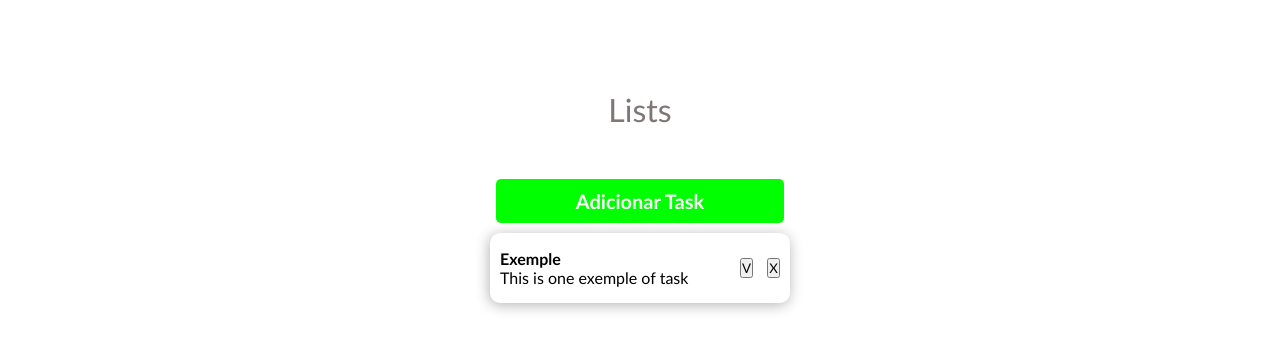
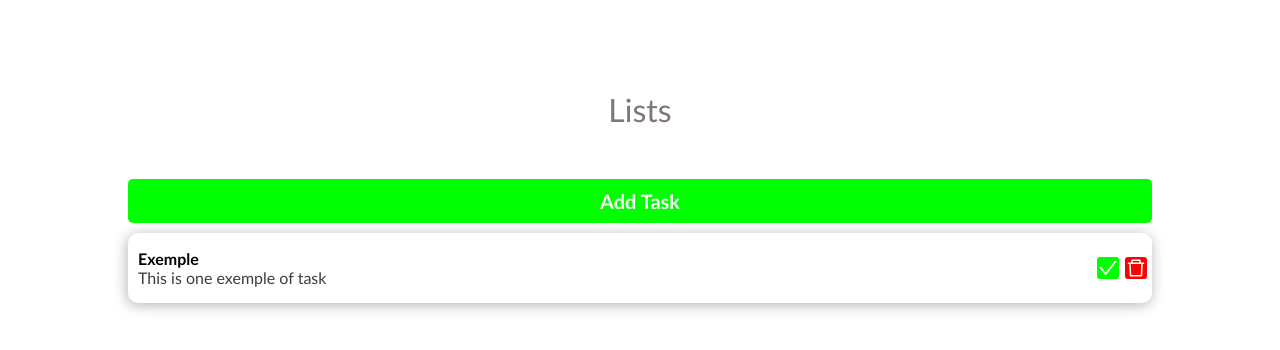
Before and after one commit to FranciscoNeto2909/TodoList-ts, a React (Vite) app: page / in a window 1280 px wide. Shown: the top 350 px of the page. Built offline with nearby package versions, Linux system fonts and the light colour scheme.

Commit message:
Message component created

```diff
--- a/package.json
+++ b/package.json
@@ -12,6 +12,7 @@
     "@reduxjs/toolkit": "^1.9.1",
     "react": "^18.2.0",
     "react-dom": "^18.2.0",
+    "react-icons": "^4.7.1",
     "react-redux": "^8.0.5"
   },
   "devDependencies": {
--- a/src/App.tsx
+++ b/src/App.tsx
@@ -1,9 +1,19 @@
-import TodoList from "./components/TodoList";
-
+import { useDispatch, useSelector } from "react-redux";
+import { clearMsg, hideMsg } from "./assets/AppSlice";
+import { Message } from "./components/Message";
+import  TodoList,{ IApp } from "./components/TodoList";
 export default function App() {
-
+  const dispatch = useDispatch()
+  const app = useSelector<IApp, IApp["App"]>(data => data.App)
+  if (app.msgVisibility) {
+    setTimeout(() => {
+      dispatch(hideMsg())
+      dispatch(clearMsg())
+    }, 2500);
+  }
   return (
     <div className="App">
+      {app.msgVisibility && <Message/>}
       <TodoList/>
     </div>
   )
--- a/src/assets/AppSlice.ts
+++ b/src/assets/AppSlice.ts
@@ -1,25 +1,67 @@
 import { createSlice } from "@reduxjs/toolkit";
 
+export interface Task {
+    id: number;
+    title: string;
+    description: string;
+    status: string;
+}
+
+interface State {
+    formVisibility: boolean;
+    msgVisibility: boolean;
+    msg: string;
+    tasks: Task[];
+}
+
 const AppSlice = createSlice({
-    name:"AppSlice",
-    initialState:{
-        formVisibility:false,
-        tasks:[{
-            title:"Exemple",
-            description:"This is one exemple of task",
-            status:"toDo"
+    name: "AppSlice",
+    initialState: {
+        formVisibility: false,
+        msgVisibility: false,
+        msg: "",
+        tasks: [{
+            id: 1,
+            title: "Exemple",
+            description: "This is one exemple of task",
+            status: "toDo"
         }]
     },
-    reducers:{
-        showForm:(state) => {
-            return {...state, formVisibility:true}
+    reducers: {
+        showForm: (state) => {
+            return { ...state, formVisibility: true }
         },
-        hideForm:(state) => {
-            return {...state, formVisibility:false}
+        hideForm: (state) => {
+            return { ...state, formVisibility: false }
+        },
+        hideMsg: (state) => {
+            return { ...state, msgVisibility: false }
+        },
+        setMsg: (state, { payload }: { payload: string }) => {
+            return { ...state, msg: payload, msgVisibility: true }
+        },
+        clearMsg: (state) => {
+            return { ...state, msg: "" }
+        },
+        createTask: (state, { payload }: { payload: Task }) => {
+            return { ...state, tasks: [...state.tasks, payload] }
+        },
+        deleteTask: (state, { payload }: { payload: number | string }) => {
+            const filteredTasks = state.tasks.filter(task => task.id !== payload)
+            return { ...state, tasks: filteredTasks }
+        },
+        changeTaskStatus: (state, { payload }: { payload: { id: number | string, status: string } }) => {
+            const tasks = state.tasks.map(task => {
+                if (task.id === payload.id) {
+                    return { ...task, status: payload.status }
+                } else {
+                    return task
+                }
+            });
+            return { ...state, tasks }
         }
     },
-    extraReducers: builder => {}
 })
 
-export const {showForm, hideForm} = AppSlice.actions
+export const { showForm, hideForm, hideMsg, setMsg, clearMsg, createTask, deleteTask, changeTaskStatus } = AppSlice.actions
 export default AppSlice.reducer
--- a/src/components/AddTaskForm.tsx
+++ b/src/components/AddTaskForm.tsx
@@ -1,27 +1,51 @@
-import {useState} from "react"
+import { useState } from "react"
+import { useDispatch, useSelector } from "react-redux"
+import { createTask, hideForm, setMsg } from "../assets/AppSlice"
+import { IApp } from "./TodoList"
 type TodoTypes = {
-    title:string,
-    Description:string
+    id: number,
+    title: string,
+    description: string,
+    status: string
 }
 
 export default function AddTaskForm() {
-    const [todoData, setTodoData] = useState({} as TodoTypes)
+    const dispatch = useDispatch()
+    const app = useSelector<IApp, IApp["App"]>(data => data.App)
+    const todoid = app.tasks.length + 1
+    const [task, setTask] = useState({ id: todoid, title: "", description: "", status: "toDo" } as TodoTypes)
 
-    function handleCreateTask() {
-        console.log("Criado")
+    function handleChangeTitle(e: string) {
+        setTask({ ...task, title: e })
+    }
+    function handleChangeDescription(e: string) {
+        setTask({ ...task, description: e })
+    }
+    function handleCreateTask(e: any): void {
+        e.preventDefault()
+        if (task.title == "" || task.description == "") {
+            dispatch(setMsg("Preencha os campos!"))
+            return;
+        } else if (app.tasks.filter(filteredTask => filteredTask.title == task.title)) {
+            dispatch(setMsg("Titulos iguais!"))
+        } else {
+            dispatch(createTask(task))
+            dispatch(hideForm())
+            dispatch(setMsg("Tarefa criada!"))
+        }
     }
 
-    return(
-        <form>
-            <div className="title-container">
+    return (
+        <form className="form">
+            <div className="form-title-container">
                 <label htmlFor="title">Titulo</label>
-                <input type="text" id="title" />
+                <input type="text" id="title" value={task.title} onChange={e => handleChangeTitle(e.target.value)} className="form-title-input" />
             </div>
-            <div className="desc-container">
+            <div className="form-desc-container">
                 <label htmlFor="desc">Descrição</label>
-                <input type="text" id="desc" />
+                <input type="text" id="desc" value={task.description} onChange={e => handleChangeDescription(e.target.value)} className="form-desc-input" />
             </div>
-            <button className="btn" onClick={handleCreateTask}>Criar Task</button>
+            <button className="btn btn--form" onClick={handleCreateTask}>Criar Task</button>
         </form>
     )
 }
--- a/src/components/Card.tsx
+++ b/src/components/Card.tsx
@@ -1,4 +1,9 @@
+import { AiOutlineCheck, AiOutlineDelete } from "react-icons/ai";
+import { useDispatch, useSelector } from "react-redux";
+import { changeTaskStatus, deleteTask, setMsg } from "../assets/AppSlice";
+import { IApp } from "./TodoList";
 export type TaskTypes = {
+    id: string,
     title: string,
     description: string,
     status: string
@@ -9,14 +14,32 @@ interface CardTypes {
 }
 
 export default function Card(data: CardTypes) {
+    const task = {
+        id: data.task.id,
+        status: "done"
+    }
+
+    const dispatch = useDispatch()
+    const app = useSelector<IApp, IApp["App"]>(data => data.App)
+
+    function handleDoneTask() {
+        dispatch(changeTaskStatus(task))
+        dispatch(setMsg("Tarefa finalizada!"))
+    }
+
+    function handleDeleteTask() {
+        dispatch(deleteTask(data.task.id))
+        dispatch(setMsg("Tarefa apagada!"))
+    }
+
     return (
-        <div className="card">
+        <div className={data.task.status == "done" ? "card task--done" : "card"} id={data.task.id}>
             <h4 className="card-title">{data.task.title}</h4>
             <p className="card-decription">{data.task.description}</p>
             <div className="card-buttons">
-                <button className="card-button">V</button>
-                <button className="card-button">X</button>
-                </div>
+                <AiOutlineCheck className="card-button card-button--done" onClick={handleDoneTask} />
+                <AiOutlineDelete className="card-button card-button--delete" onClick={handleDeleteTask} />
+            </div>
         </div>
     )
 }
--- /dev/null
+++ b/src/components/Message.tsx
@@ -0,0 +1,21 @@
+import { useState } from "react"
+import { useSelector } from "react-redux"
+import { IApp } from "./TodoList"
+export function Message() {
+    const [progress, setProgress] = useState<number>(0)
+    const app = useSelector<IApp, IApp["App"]>(data => data.App)
+    function handleChangeProgress() {
+        if (progress < 10) {
+            setTimeout(() => {
+                setProgress(progress + 1)
+            }, 230)
+        }
+    }
+    handleChangeProgress()
+    return (
+        <div className="message">
+            <p>{app.msg}</p>
+            <progress className="message-progress" value={progress} max={10} style={{ width: "100%", height: "6px" }}></progress>
+        </div>
+    )
+}
--- a/src/components/TodoList.tsx
+++ b/src/components/TodoList.tsx
@@ -6,9 +6,11 @@ import Card from "./Card";
 import { TaskTypes } from "./Card";
 
 
-interface RootState {
+export interface IApp {
     App: {
-        formVisibility: boolean;
+        formVisibility: boolean,
+        msgVisibility:boolean,
+        msg:string;
         tasks: Array<TaskTypes>
     };
 }
@@ -16,7 +18,7 @@ interface RootState {
 
 export default function TodoList() {
     const dispatch = useDispatch();
-    const app = useSelector<RootState, RootState["App"]>(data => data.App)
+    const app = useSelector<IApp, IApp["App"]>(data => data.App)
     function handleOpenAddTaskForm() {
         if (!app.formVisibility) {
             dispatch(showForm())
@@ -27,7 +29,7 @@ export default function TodoList() {
     return (
         <div className="todo-list">
             <h1 className="todo-list-title">Lists</h1>
-            <button className="btn" onClick={handleOpenAddTaskForm}>Adicionar Task</button>
+            <button className={!app.formVisibility ? "btn btn--addTask" : "btn btn--addTask btn--cancel" } onClick={handleOpenAddTaskForm}>{app.formVisibility ? "Cancel Task" : "Add Task"}</button>
             <div className="addtask-container">
                 {app.formVisibility &&
                     <AddTaskForm />
--- a/src/index.css
+++ b/src/index.css
@@ -8,13 +8,27 @@
 }
 
 .App {
+    height: 100vh;
     width: 100vw;
     display: flex;
     justify-content: center;
-    align-items: center;
 }
 
-.todo-list{
+.message{
+    position: absolute;
+    padding: 5px;
+    top: 10px;border-radius: 5px;
+    right: 10px;
+    box-shadow: -1px 2px 14px rgba(0, 0, 0, 0.301);
+}
+
+.message-progress{
+    color: #0f0;
+    background-color:  transparent;
+    padding: 2px;
+}
+
+.todo-list {
     margin-top: 90px;
     display: flex;
     flex-direction: column;
@@ -32,22 +46,30 @@
     border: 0;
     color: #fff;
     border-radius: 5px;
-    padding: 10px 80px;
     font-weight: bold;
     font-size: 20px;
 }
-.btn:hover{
+
+.btn--cancel{
+    background-color: #f00;
+}
+
+.btn--addTask,
+.card {
+    padding: 10px;
+    width: 80vw;
+}
+
+.btn:hover {
     cursor: pointer;
 }
 
-.cards-container{
+.cards-container {
     margin-top: 10px;
 }
 
-.card{
+.card {
     height: 70px;
-    width: 300px;
-    padding: 10px;
     display: flex;
     flex-direction: column;
     justify-content: center;
@@ -57,15 +79,67 @@
     position: relative;
 }
 
-.card:hover{
+.task--done{
+    border-left: 10px solid #0f0;
+}
+
+.card-decription{
+    color: rgb(61, 61, 61);
+}
+
+.card:hover {
     box-shadow: -1px 2px 14px rgba(0, 0, 0, 0.401);
     cursor: default;
 }
 
-.card-buttons{
-    width: 40px;
+.card-buttons {
+    width: 50px;
     position: absolute;
     display: flex;
     justify-content: space-between;
-    right: 10px;
+    right: 5px;
 }
+
+.card-button {
+    color: #fff;
+    border-radius: 3px;
+    font-size: 22px;
+    cursor: pointer;
+}
+
+.card-button--done {
+    background-color: #0f0;
+}
+
+.card-button--delete {
+    background-color: #f00;
+}
+
+.form{
+    height: 200px;
+    width: 80vw;
+    border-radius: 10px;
+    padding: 10px;
+    margin: 10px;
+    box-shadow: -1px 2px 14px rgba(0, 0, 0, 0.401);
+    display: flex;
+    flex-direction: column;
+    justify-content: space-evenly;
+}
+
+.form-title-container, .form-desc-container{
+    display: flex;
+    flex-direction: column;
+}
+
+.form-title-input,.form-desc-input{
+    padding: 5px 5px 0 5px;
+    border:0;
+    font-size: 18px;
+    border-bottom: 1px solid #0f0;
+    outline: none;
+}
+
+.btn--form{
+    padding: 5px 0;
+}
```
Also changed, not shown: 1 other file (tests, documents, lock files or other folders).
